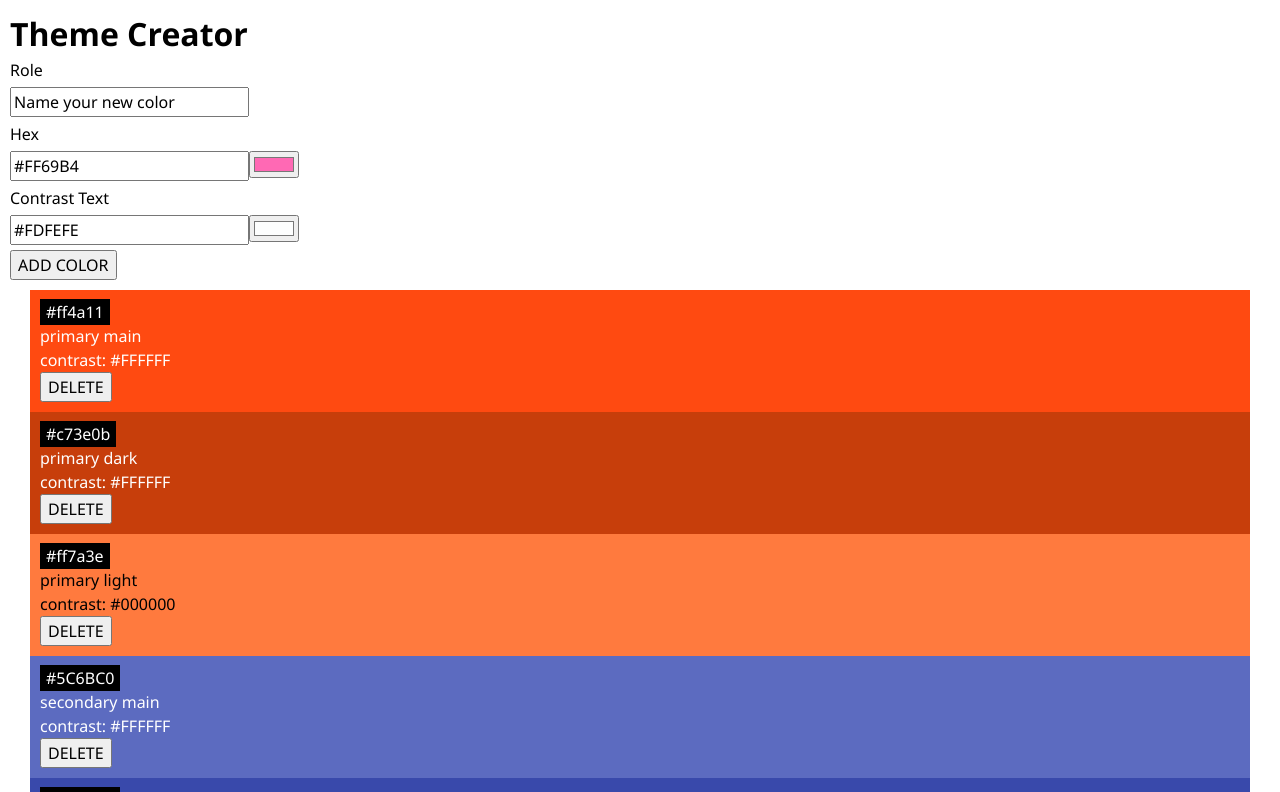
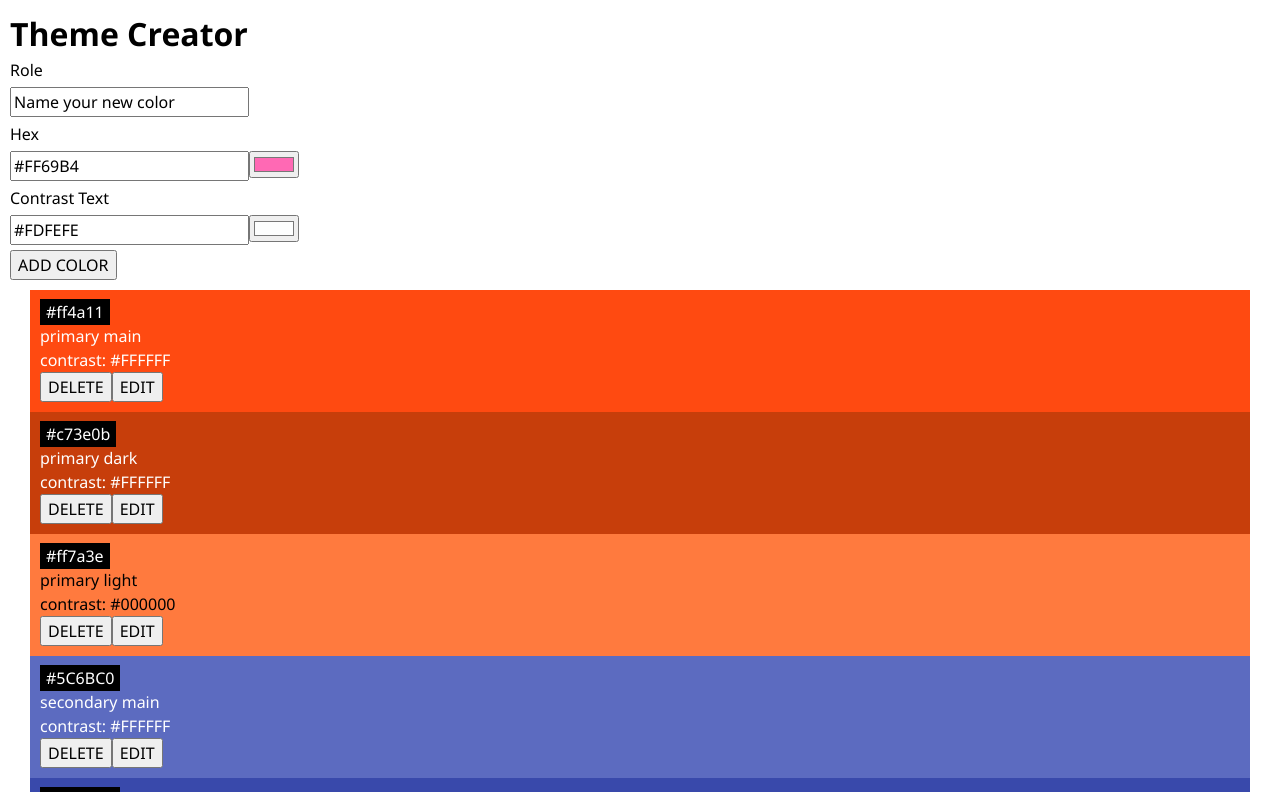
Before and after one commit to Leon910/recap-project4, a React (Vite) app: page / in a window 1280 px wide. Shown: the top 792 px of the page. Built offline with nearby package versions, Linux system fonts and the light colour scheme.

Commit message:
add form to edit button and add update functionality

```diff
--- a/src/Components/Color/Color.jsx
+++ b/src/Components/Color/Color.jsx
@@ -1,14 +1,33 @@
+import { useState } from "react";
 import "./Color.css";
+import ColorForm from "./ColorForm";
 
 /* functional component named ColorCard */
 /* receives a single prop called color, which is an object */
-export default function ColorCard({ color, onDelete }) {
+
+export default function ColorCard({ color, onDelete, onUpdate }) {
+  /* set State for the EDIT-button: track if the color-card is in edit mode */
+  const [isEditing, setIsEditing] = useState(false);
+
+  /* handler function to delete the color-card */
   const handleDeleteClick = () => {
     const isConfirmed = window.confirm("Really delete?");
 
     if (isConfirmed) {
       onDelete(color.id);
     }
+  };
+
+  /* handle the click event for edit button */
+  const handleEditClick = () => {
+    setIsEditing(true);
+  };
+
+  /* handle the update after the editing */
+  const handleUpdate = (updatedColor) => {
+    /** update the color with new values and give it as a prop via ColorCard to the ColorForm */
+    onUpdate(updatedColor);
+    setIsEditing(false);
   };
 
   return (
@@ -18,11 +37,18 @@ export default function ColorCard({ color, onDelete }) {
       /* sets the background color and text color of the div to the hex and contrastText value provided by the color prop */
       style={{ backgroundColor: color.hex, color: color.contrastText }}
     >
-      {/* apply styles to the paragraph and display hex, role and contrastText */}
-      <p className="color-card-headline">{color.hex}</p>
-      <p>{color.role}</p>
-      <p>contrast: {color.contrastText}</p>
-      <button onClick={handleDeleteClick}>DELETE</button>
+      {isEditing ? (
+        <ColorForm color={color} onSubmit={handleUpdate} />
+      ) : (
+        <>
+          {/* apply styles to the paragraph and display hex, role and contrastText */}
+          <p className="color-card-headline">{color.hex}</p>
+          <p>{color.role}</p>
+          <p>contrast: {color.contrastText}</p>
+          <button onClick={handleDeleteClick}>DELETE</button>
+          <button onClick={handleEditClick}>EDIT</button>
+        </>
+      )}
     </div>
   );
 }
```
